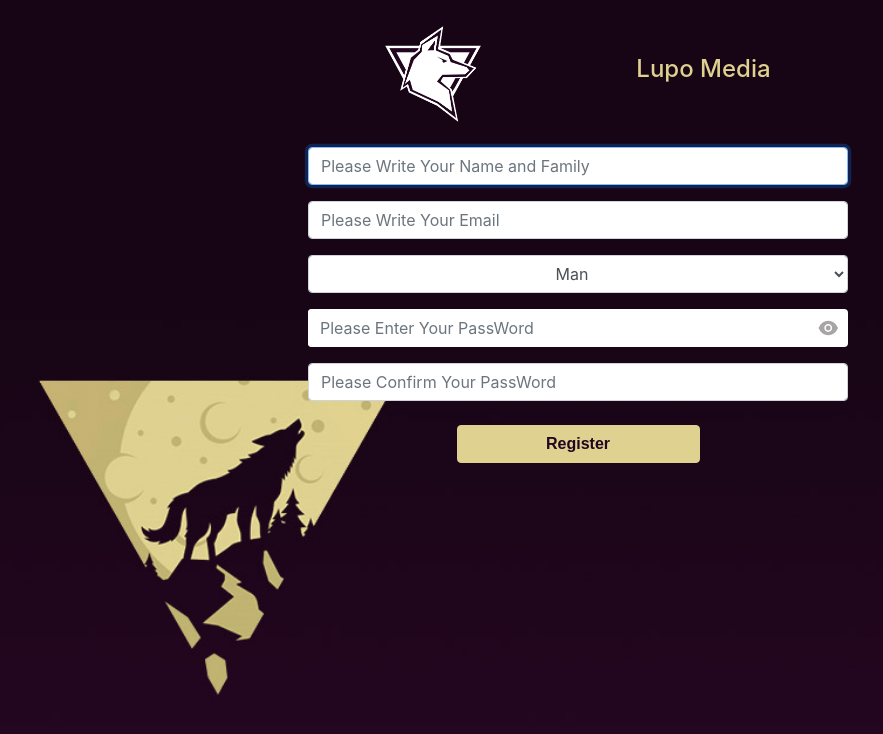
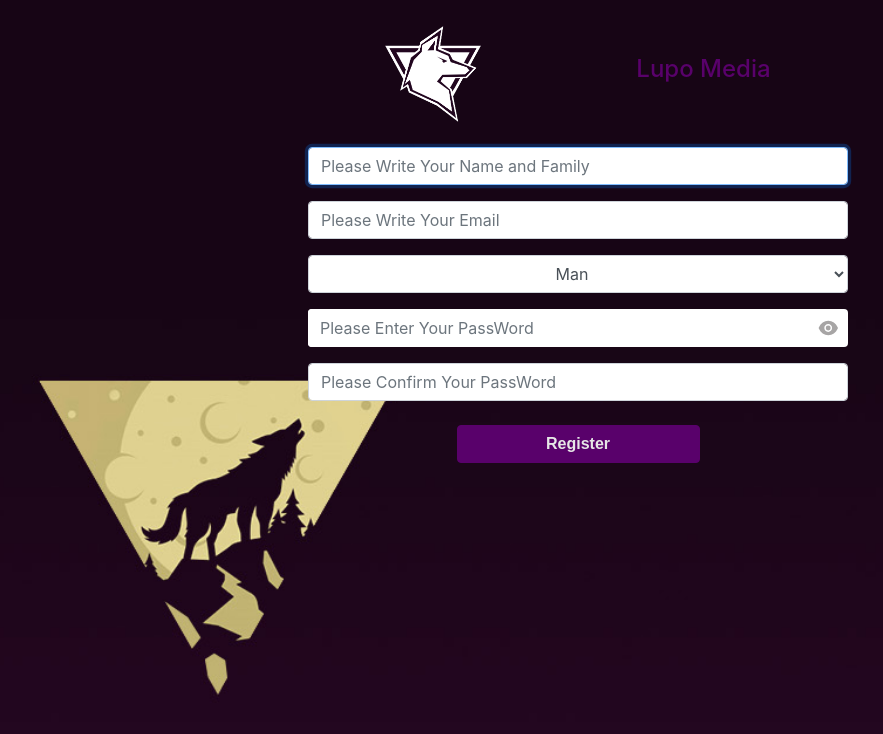
Before and after one commit to SeyedAmir-Salimi/LupoMedia, a React (Create React App) app: page /register in a window 1280 px wide. Shown: the top 734 px of the page, without its empty margins (62-945 px from the left). Built offline with nearby package versions, Linux system fonts and the light colour scheme; no server answers; what javascript-time-ago would draw is missing.

Commit message:
change colors

```diff
--- a/src/App.css
+++ b/src/App.css
@@ -10,12 +10,13 @@ html {
 	background-color: var(--ViolaBackground) !important;
 }
 
+
 :root {
 	--primaryGOldColor:  rgb(223, 209, 144);
-	--ViolaBackground: rgb(49, 16, 46);
-	--ViolaNavbar:  rgb(27, 6, 25);
-	--grayPost:  rgb(196, 196, 196);
-	--textPost: rgb(8, 6, 27);
+	--ViolaBackground: rgb(196, 196, 196);
+	--ViolaNavbar:  rgb(230, 230, 230);
+	--grayPost:  rgb(230, 230, 230);
+	--textPost: rgb(49, 16, 46);
 	--ViolaHover:  rgb(177, 0, 118);
 	--trashHover: rgb(158, 157, 157);
 	--FontFamily: Arial, Helvetica, sans-serif;
@@ -150,7 +151,7 @@ html {
 	position: relative;
 	display: inline-block;
 	padding: 5px;
-	color: rgb(34, 6, 31) !important;
+	color: var(--ViolaNavbar) !important;
 	margin: 0 auto;
 	background: var(--primaryGOldColor) !important;
 	font-size: 18px;
@@ -172,7 +173,7 @@ html {
 	position: relative;
 	display: inline-block;
 	padding: 5px;
-	color: rgb(34, 6, 31) !important;
+	color: var(--ViolaNavbar) !important;
 	margin: 0 auto;
 	background: var(--primaryGOldColor) !important;
 	font-size: 18px;
@@ -361,6 +362,7 @@ html {
 .datiPersonali-Input{
 	width: 100% !important;
 	background-color:var(--ViolaNavbar) !important;
+	color: var(--primaryGOldColor) !important;
 	box-shadow: none !important;
 	text-align: center;
 }
@@ -636,7 +638,8 @@ td{
 	position: relative;
 	width: 80%;
 	margin: 1rem auto;
-	border: 1px solid black;
+	-webkit-box-shadow: 5px 5px 6px -1px rgba(89, 1, 107, 0.1);
+	box-shadow: 5px 5px 6px -1px rgba(89, 1, 107, 0.1);
 }
 
 .PostProfilPic_Wrapper {
--- a/src/components/Context.jsx
+++ b/src/components/Context.jsx
@@ -1208,10 +1208,7 @@ class SocialMediaProvider extends Component {
 
   changeTheme = ()=> {
     const dark = Cookies.get('Dark')
-    console.log("state", this.state.darkMode);
-    console.log("Cookies", dark);
     if(dark === "true"){
-      console.log("1");
       document.documentElement.style.setProperty('--ViolaBackground', "rgb(24, 25, 27)");
       document.documentElement.style.setProperty('--ViolaNavbar', "rgb(36, 37, 39)");
       document.documentElement.style.setProperty('--primaryGOldColor', "rgb(219, 220, 224)");
@@ -1219,12 +1216,11 @@ class SocialMediaProvider extends Component {
       document.documentElement.style.setProperty('--textPost', "rgb(219, 220, 224)");
       document.documentElement.style.setProperty(' --trashHover', "rgb(77, 77, 77)");
     }else{
-      console.log("2");
-      document.documentElement.style.setProperty('--ViolaBackground', "rgb(49, 16, 46)");
-      document.documentElement.style.setProperty('--ViolaNavbar', "rgb(27, 6, 25)");
-      document.documentElement.style.setProperty('--primaryGOldColor', "rgb(223, 209, 144)");
-      document.documentElement.style.setProperty('--grayPost', "rgb(196, 196, 196)");
-      document.documentElement.style.setProperty('--textPost', "rgb(8, 6, 27)");
+      document.documentElement.style.setProperty('--ViolaBackground', "rgb(196, 196, 196)");
+      document.documentElement.style.setProperty('--ViolaNavbar', "rgb(230, 230, 230)");
+      document.documentElement.style.setProperty('--primaryGOldColor', "rgb(89, 1, 107)");
+      document.documentElement.style.setProperty('--grayPost', "rgb(230, 230, 230)");
+      document.documentElement.style.setProperty('--textPost', "rgb(49, 16, 46)");
       document.documentElement.style.setProperty(' --trashHover', "rgb(158, 157, 157)");
     }
 }
--- a/src/components/Cover.jsx
+++ b/src/components/Cover.jsx
@@ -1,7 +1,8 @@
 import React, { useContext} from 'react'
 import { SocialMediaContext } from './Context'
 // import { useHistory } from 'react-router-dom'
-import DefaulCover from '../Images/Wallpaper.gif'
+import DefaulCoverGold from '../Images/Wallpaper.gif'
+import DefaulCoverViola from '../Images/Wallpaper2.gif'
 import ProfilePicture from './ProfilePicture'
 import { Container, Row, Col } from 'react-bootstrap'
 const Cover = () => {
@@ -12,7 +13,8 @@ const Cover = () => {
     IdFollowingChek,
     IdAwaitingingChekFollowing,
     setshowNotificationsMenu,
-    setshowSearchMenu
+    setshowSearchMenu,
+    darkMode
   } = useContext(SocialMediaContext)
 
   const ExistFollowing = IdFollowingChek(UserPageData._id)
@@ -39,7 +41,7 @@ const Cover = () => {
               onClick={() => setMenusFalse()}
             >
               <img
-                src={DefaulCover}
+                src={darkMode ? DefaulCoverGold : DefaulCoverViola}
                 alt='DefaulCover'
                 className='Cover-DefaulCovert'
               />
--- a/src/components/CoverMy.jsx
+++ b/src/components/CoverMy.jsx
@@ -1,7 +1,8 @@
 import React, { useContext } from 'react'
 import { SocialMediaContext } from './Context'
 import { useHistory } from 'react-router-dom'
-import DefaulCover from '../Images/Wallpaper.gif'
+import DefaulCoverGold from '../Images/Wallpaper.gif'
+import DefaulCoverViola from '../Images/Wallpaper2.gif'
 import ProfilePicture from './ProfilePicture'
 import { Container, Row, Col } from 'react-bootstrap'
 const CoverMy = () => {
@@ -12,9 +13,9 @@ const CoverMy = () => {
     ProfilePic,
     datiPersonali,
     setshowNotificationsMenu,
-    setshowSearchMenu
+    setshowSearchMenu,
+    darkMode
   } = useContext(SocialMediaContext)
-
   let history = useHistory()
   const GoToLink = link => {
     history.push(link)
@@ -30,7 +31,7 @@ const CoverMy = () => {
           <Col>
             <div className='Cover-component' onClick={()=> setMenusFalse()}>
               <img
-                src={DefaulCover}
+                src={darkMode ? DefaulCoverGold : DefaulCoverViola}
                 alt='DefaulCover'
                 className='Cover-DefaulCovert'
               />
--- a/src/components/Spinner.jsx
+++ b/src/components/Spinner.jsx
@@ -1,10 +1,15 @@
-import React from 'react'
+import React, { useContext } from 'react'
+import { SocialMediaContext } from './Context'
 import spinner from '../Images/loading.gif'
+import spinner2 from '../Images/loading2.gif'
 function Spinner () {
+  const {
+    darkMode
+  } = useContext(SocialMediaContext)
   return (
     <div>
       <img
-        src={spinner}
+        src={darkMode ? spinner : spinner2}
         alt="Spinner"
         className="Spinner"
       />
```
Also changed, not shown: src/Images/Wallpaper2.gif (added), src/Images/loading2.gif (added).
